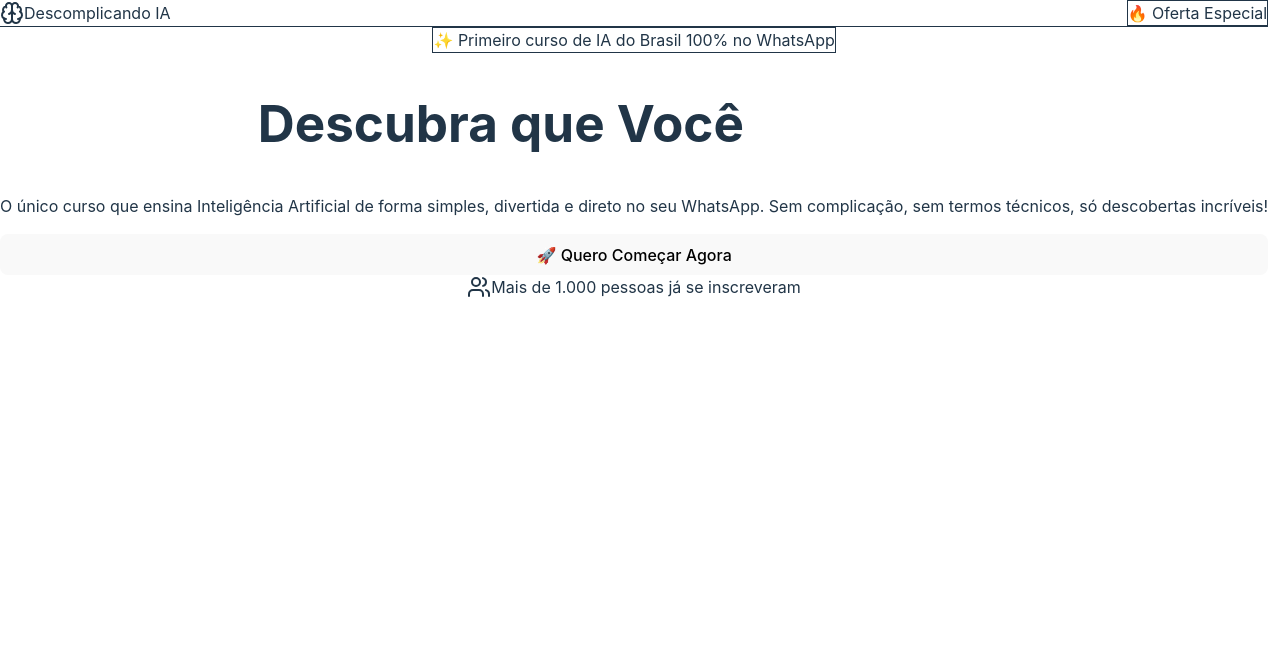
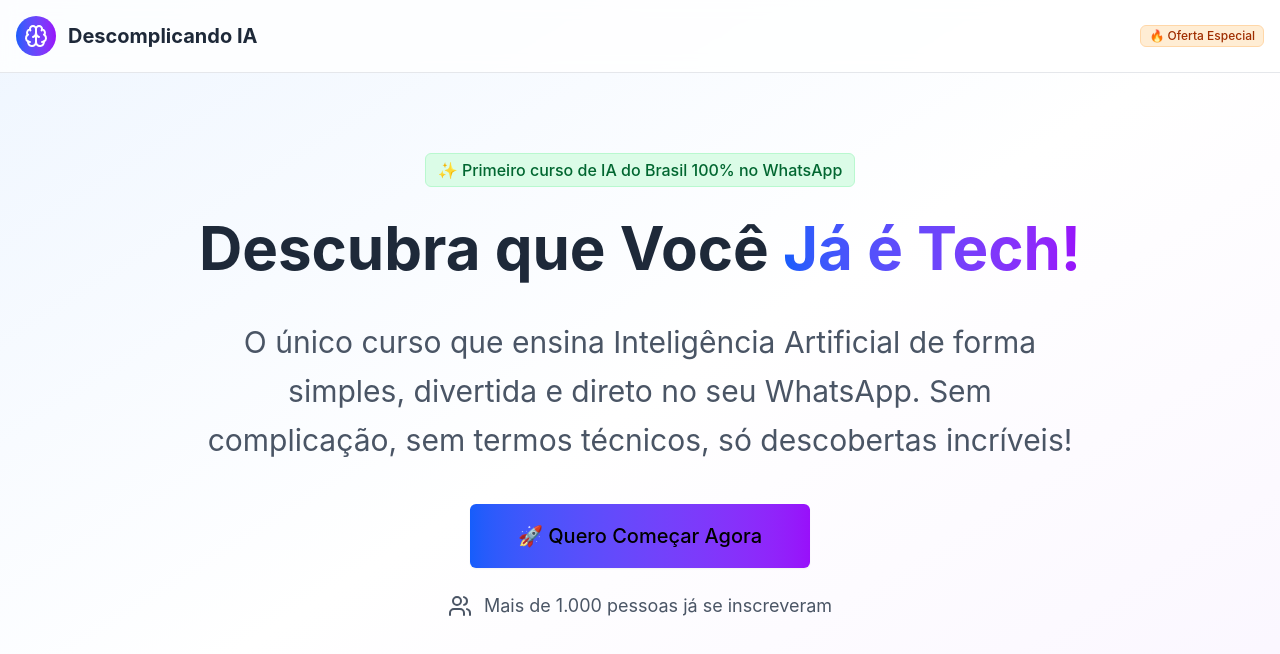
Before and after one commit to cleytonrsoares/cursodescomplicandoia.com.br, a React (Vite) app: page / in a window 1280 px wide. Shown: the top 654 px of the page. Built offline with nearby package versions, Linux system fonts and the light colour scheme.

Commit message:
Update index.css

```diff
--- a/src/index.css
+++ b/src/index.css
@@ -1,72 +1,12 @@
-@tailwind base;
-@tailwind components;
-@tailwind utilities;
+@import "tailwindcss";
 
 :root {
   font-family: Inter, system-ui, Avenir, Helvetica, Arial, sans-serif;
   line-height: 1.5;
   font-weight: 400;
-
-  color-scheme: light dark;
-  color: rgba(255, 255, 255, 0.87);
-  background-color: #242424;
-
-  font-synthesis: none;
-  text-rendering: optimizeLegibility;
-  -webkit-font-smoothing: antialiased;
-  -moz-osx-font-smoothing: grayscale;
-}
-
-a {
-  font-weight: 500;
-  color: #646cff;
-  text-decoration: inherit;
-}
-a:hover {
-  color: #535bf2;
 }
 
 body {
   margin: 0;
-  display: flex;
-  place-items: center;
-  min-width: 320px;
   min-height: 100vh;
 }
-
-h1 {
-  font-size: 3.2em;
-  line-height: 1.1;
-}
-
-button {
-  border-radius: 8px;
-  border: 1px solid transparent;
-  padding: 0.6em 1.2em;
-  font-size: 1em;
-  font-weight: 500;
-  font-family: inherit;
-  background-color: #1a1a1a;
-  cursor: pointer;
-  transition: border-color 0.25s;
-}
-button:hover {
-  border-color: #646cff;
-}
-button:focus,
-button:focus-visible {
-  outline: 4px auto -webkit-focus-ring-color;
-}
-
-@media (prefers-color-scheme: light) {
-  :root {
-    color: #213547;
-    background-color: #ffffff;
-  }
-  a:hover {
-    color: #747bff;
-  }
-  button {
-    background-color: #f9f9f9;
-  }
-}
```
